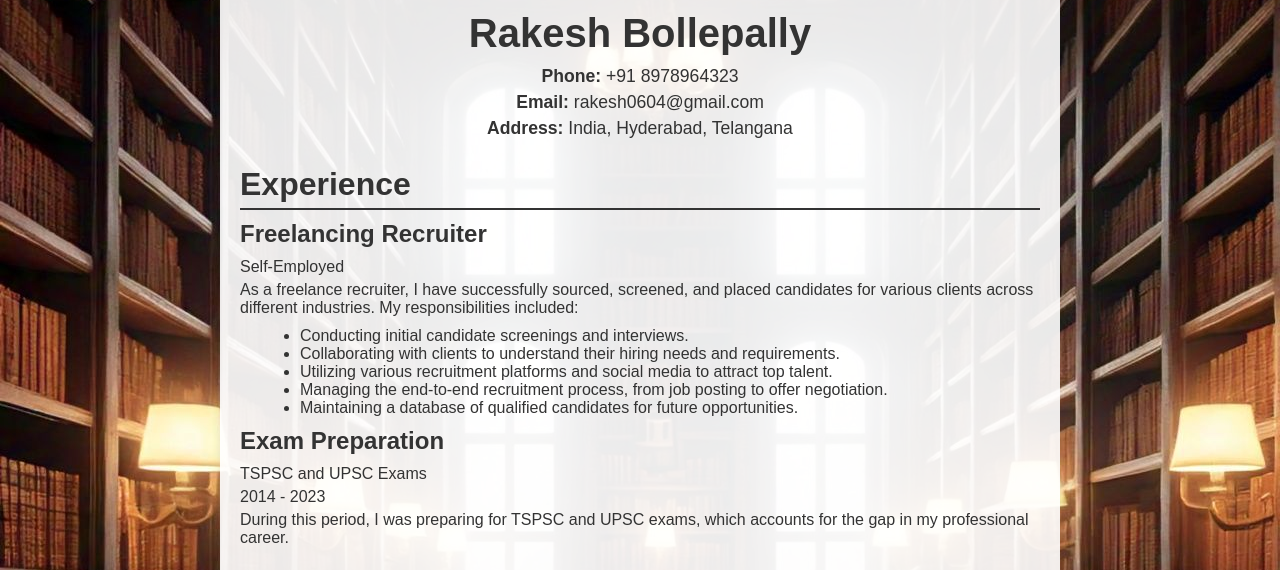
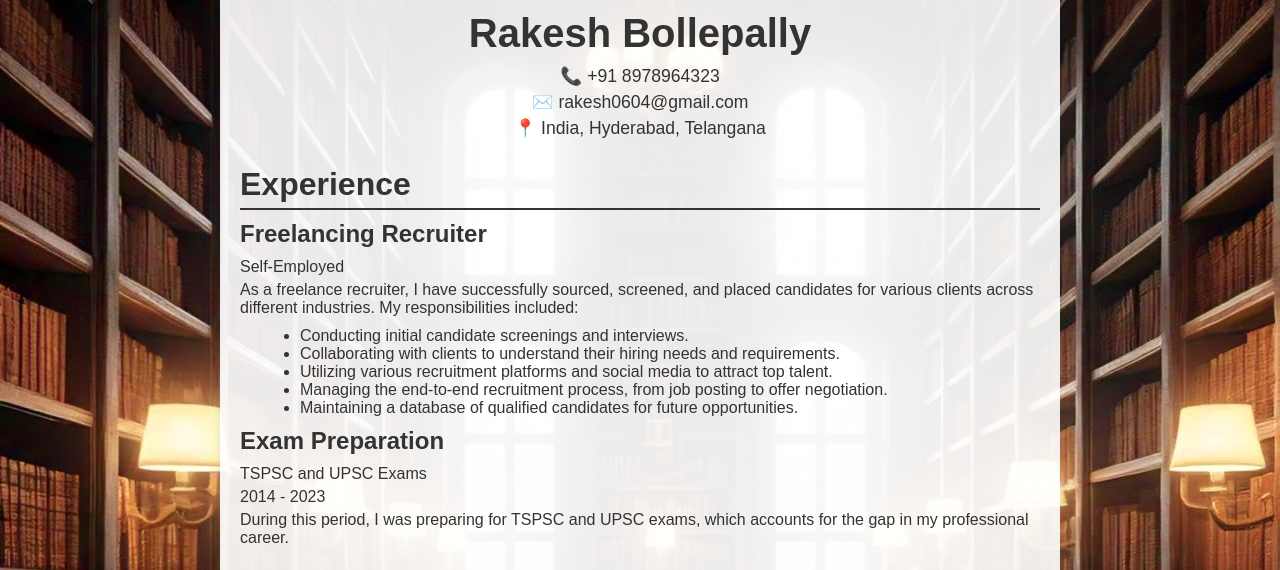
Before and after one commit to brakesh04/rakesh.github.io, a plain HTML site: page index.html in a window 1280 px wide. Shown: the part 223-793 px from the top of the page. Drawn offline with Linux system fonts and the light colour scheme.

Commit message:
Minor updates for my details

```diff
--- a/index.html
+++ b/index.html
@@ -12,9 +12,9 @@
             <img src="rakesh.jpg" alt="Your Photo" class="profile-photo">
             <h1>Rakesh Bollepally</h1>
             <div class="contact-info">
-                <p><span class="label">Phone:</span> +91 8978964323</p>
-                <p><span class="label">Email:</span> rakesh0604@gmail.com</p>
-                <p><span class="label">Address:</span> India, Hyderabad, Telangana</p>
+                <p><span class="label">📞 </span> +91 8978964323</p>
+                <p><span class="label">✉️ </span> rakesh0604@gmail.com</p>
+                <p><span class="label">📍 </span> India, Hyderabad, Telangana</p>
             </div>
         </header>
         <section>
```
